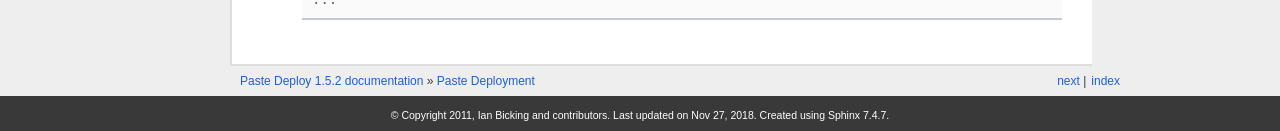
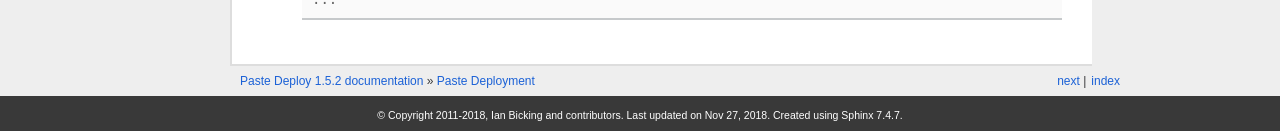
Before and after one commit to Pylons/pastedeploy, a Sphinx documentation site: the page built from docs/index.rst, in a window 1280 px wide and 900 px high, scrolled down 11027 px. Shown: the part 766-897 px from the top of the window. Built offline with Sphinx 7.4.7, drawn with Linux system fonts in a browser that asks for light colours; some web fonts are replaced; pages that are not in the unit, such as notebooks, are missing from menus; part of the change alters nothing that is shown.

```diff
--- a/docs/conf.py
+++ b/docs/conf.py
@@ -11,7 +11,8 @@
 # All configuration values have a default value; values that are commented out
 # serve to show the default value.
 
-import sys
+import datetime
+import pkg_resources
 import pylons_sphinx_themes
 
 # If your extensions are in another directory, add it here.
@@ -34,16 +35,18 @@ source_suffix = '.rst'
 master_doc = 'index'
 
 # General substitutions.
+thisyear = datetime.datetime.now().year
 project = 'Paste Deploy'
-copyright = '2011, Ian Bicking and contributors'
+copyright = '2011-%s, Ian Bicking and contributors' % thisyear
 
 # The default replacements for |version| and |release|, also used in various
 # other places throughout the built documents.
 #
 # The short X.Y version.
-version = '1.5'
+version = pkg_resources.get_distribution('pastedeploy').version
+
 # The full version, including alpha/beta/rc tags.
-release = '1.5.2'
+release = version
 
 # There are two options for replacing |today|: either, you set today to some
 # non-false value, then it is used:
```
